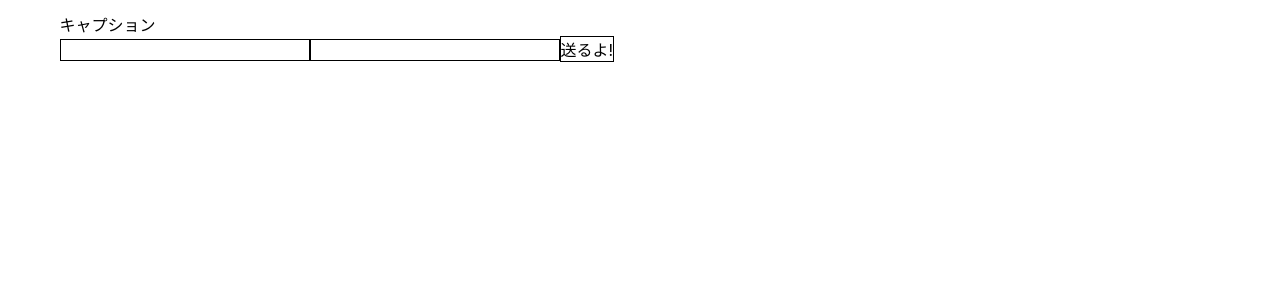
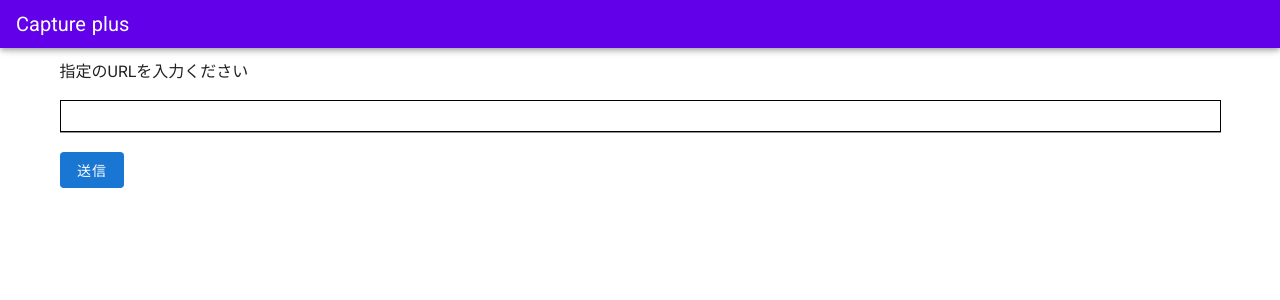
Before and after one commit to katuo-sakana/capture-plus, a Nuxt app: page / in a window 1280 px wide. Shown: the top 300 px of the page. Built offline with nearby package versions, Linux system fonts and the light colour scheme.

Commit message:
トップページスタイル調整 #9

```diff
--- a/nuxt.config.js
+++ b/nuxt.config.js
@@ -44,6 +44,9 @@ export default {
    ** Nuxt.js dev-modules
    */
   buildModules: ["@nuxtjs/vuetify"],
+  vuetify: {
+    /* module options */
+  },
   /*
    ** Nuxt.js modules
    */
--- a/pages/index.vue
+++ b/pages/index.vue
@@ -1,18 +1,42 @@
 <template>
-  <div class="container">
-    <button v-on:click="fetch">キャプション</button>
-    <form class="top-form" action="api/caps" method="post">
-      <input type="url" name="urldata01" id />
-      <input type="url" name="urldata02" id />
-      <input type="submit" name="submit_name" value="送るよ!" />
-    </form>
-  </div>
+  <v-app>
+    <div>
+      <v-app-bar color="deep-purple accent-4" dense dark>
+        <v-toolbar-title>Capture plus</v-toolbar-title>
+      </v-app-bar>
+    </div>
+    <div class="container">
+      <p class="mb-0">指定のURLを入力ください</p>
+      <form class="top-form" action="api/caps" method="post">
+        <v-text-field
+          type="url"
+          name="urldata01"
+          :rules="rules"
+          hide-details="auto"
+        ></v-text-field>
+        <!-- <input type="url" name="urldata02" id /> -->
+        <v-btn
+          class="mt-5"
+          type="submit"
+          name="submit_name"
+          depressed
+          color="primary"
+        >
+          送信
+        </v-btn>
+      </form>
+    </div>
+  </v-app>
 </template>
 
 <script>
 // import axios from "axios";
 export default {
   data: () => ({
+    rules: [
+      (value) => !!value || "必須入力です",
+      (value) => (value && value.length >= 3) || "Min 3 characters",
+    ],
     item: [],
   }),
   methods: {
```
